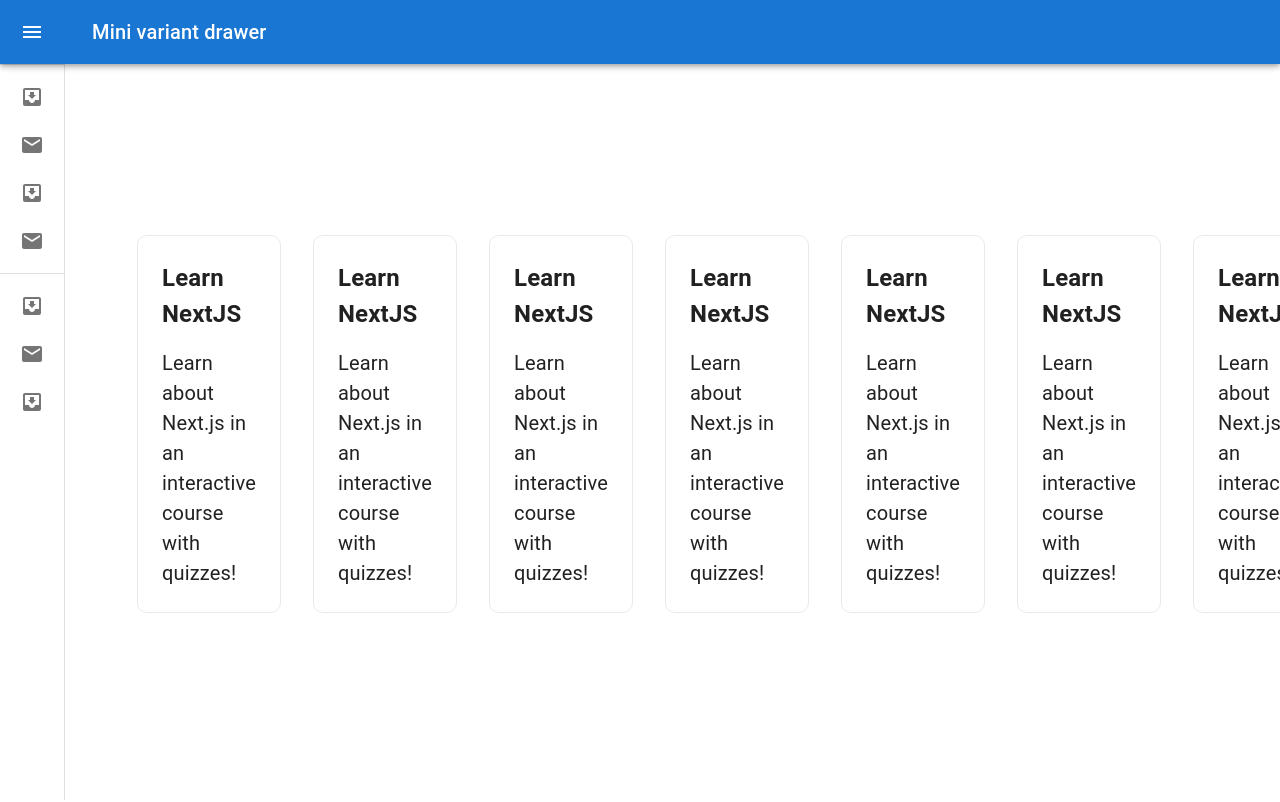
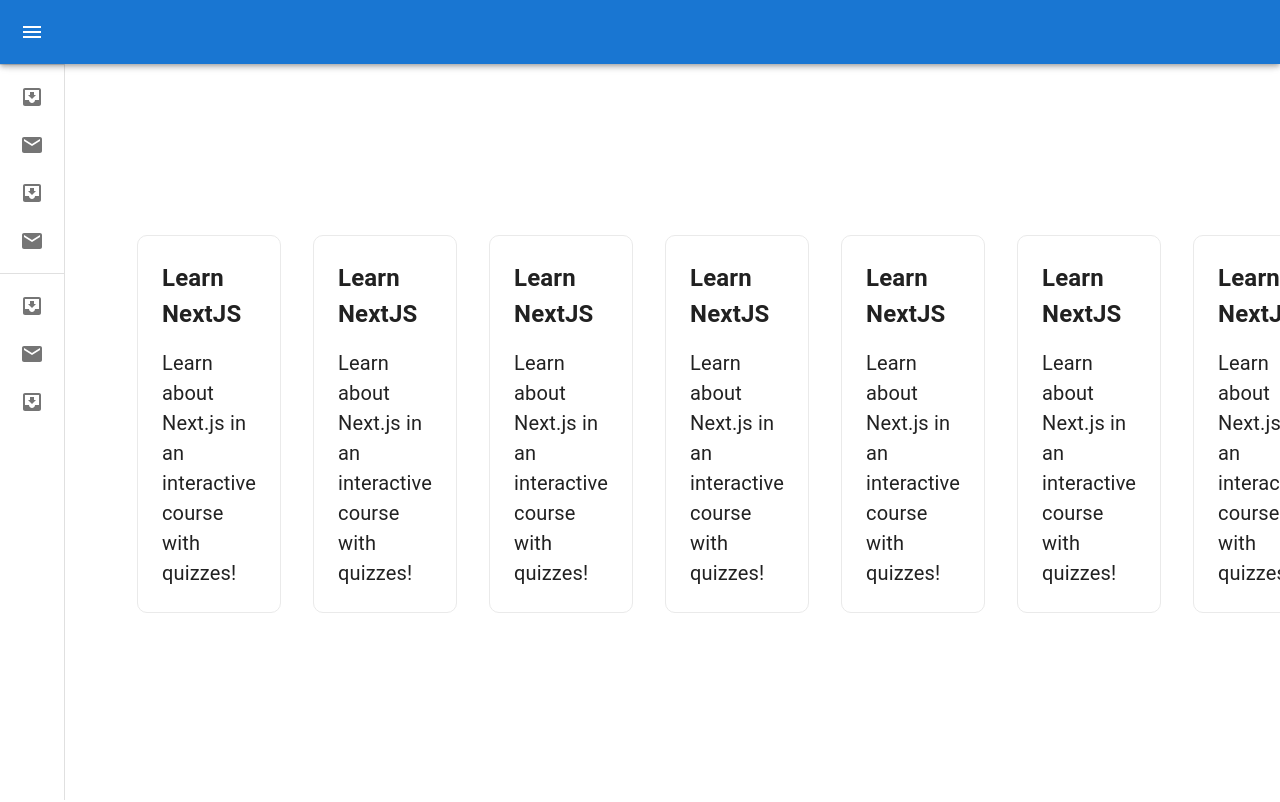
Before and after one commit to AlexCao97/my-first-web, a Next.js app: page / in a window 1280 px wide. Shown: the top 802 px of the page. Built offline with nearby package versions, Linux system fonts and the light colour scheme.

Commit message:
Update Navbar.js

```diff
--- a/components/Navbar.js
+++ b/components/Navbar.js
@@ -120,9 +120,6 @@
             >
               <MenuIcon />
             </IconButton>
-            <Typography variant="h6" noWrap component="div">
-              Mini variant drawer
-            </Typography>
           </Toolbar>
         </AppBar>
         <Drawer variant="permanent" open={open}>
```
